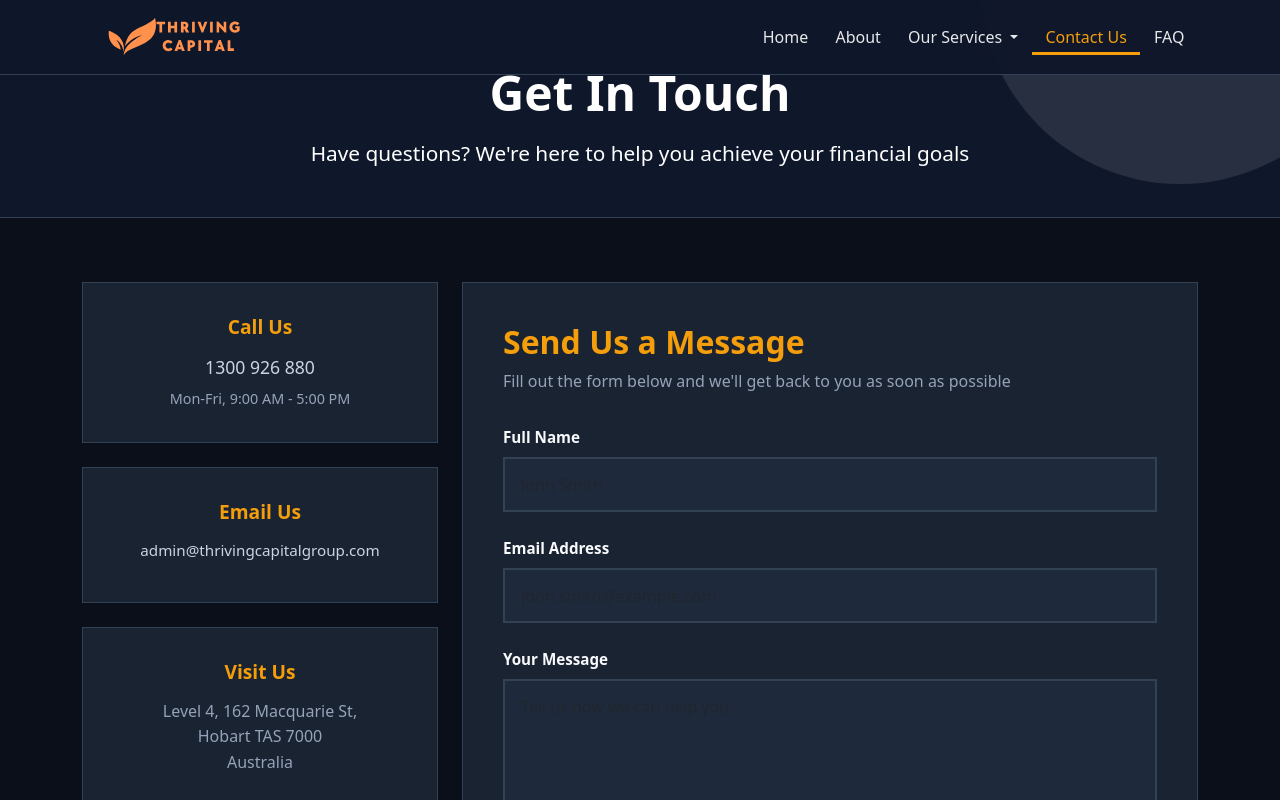
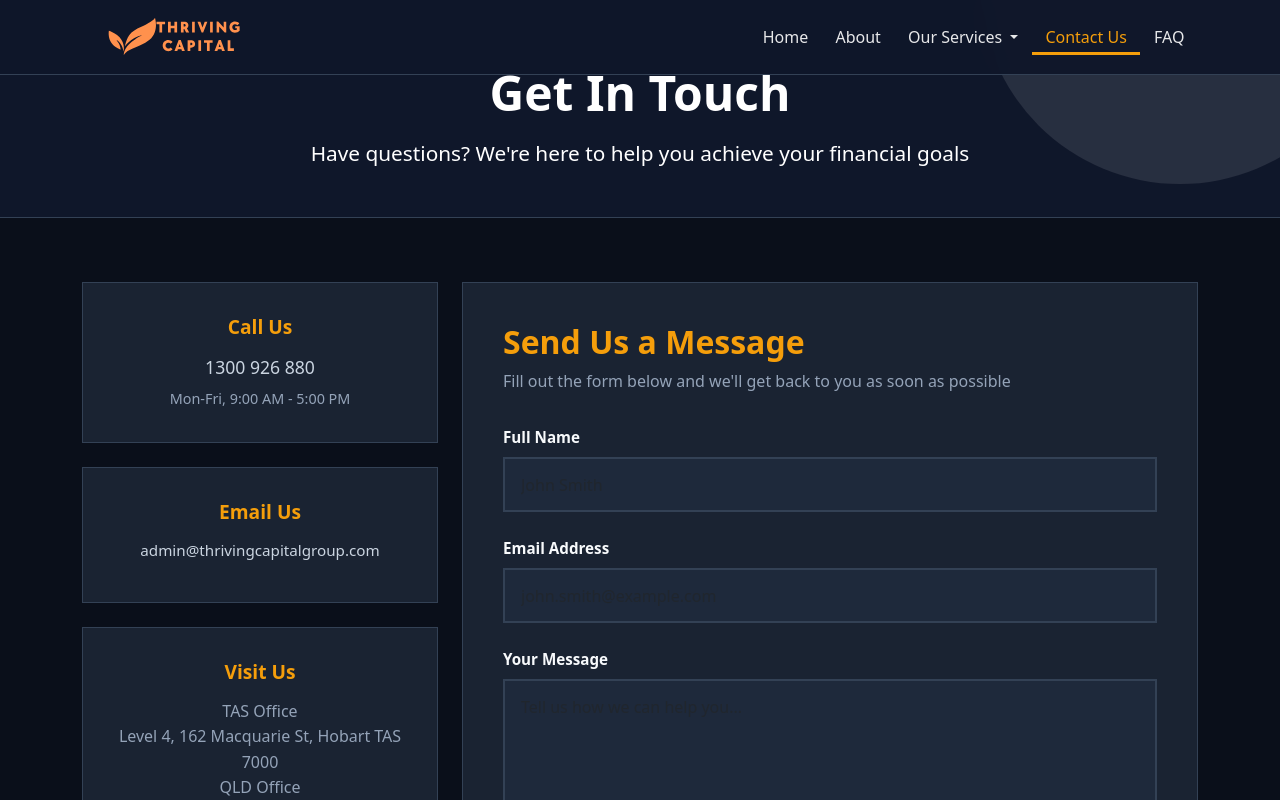
Before and after one commit to OM-Lending/thriving-capital, a React (Create React App) app: page /contact in a window 1280 px wide. Shown: the top 800 px of the page. Built offline with nearby package versions, Linux system fonts and the light colour scheme.

Commit message:
Update ContactPage.js

```diff
--- a/src/pages/ContactPage.js
+++ b/src/pages/ContactPage.js
@@ -289,11 +289,13 @@ const ContactPage = () => {
                           lineHeight: "1.6",
                         }}
                       >
-                        Level 4, 162 Macquarie St,
+                        TAS Office
                         <br />
-                        Hobart TAS 7000
+                        Level 4, 162 Macquarie St, Hobart TAS 7000
                         <br />
-                        Australia
+                        QLD Office
+                        <br />
+                        Level 10, 88 Tribune Street, South Brisbane QLD 4101
                       </p>
                     </div>
                   </Card>
```
